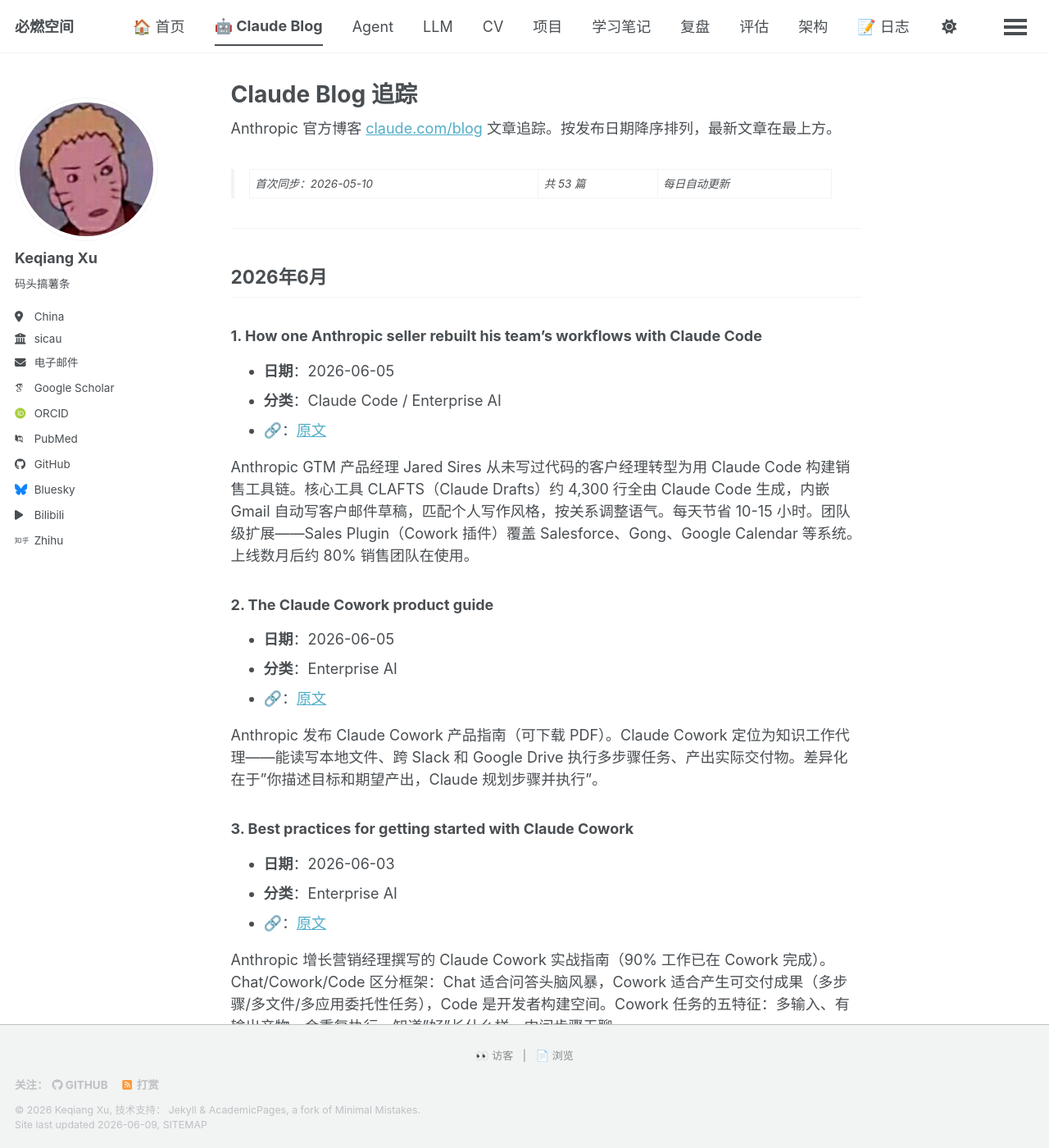
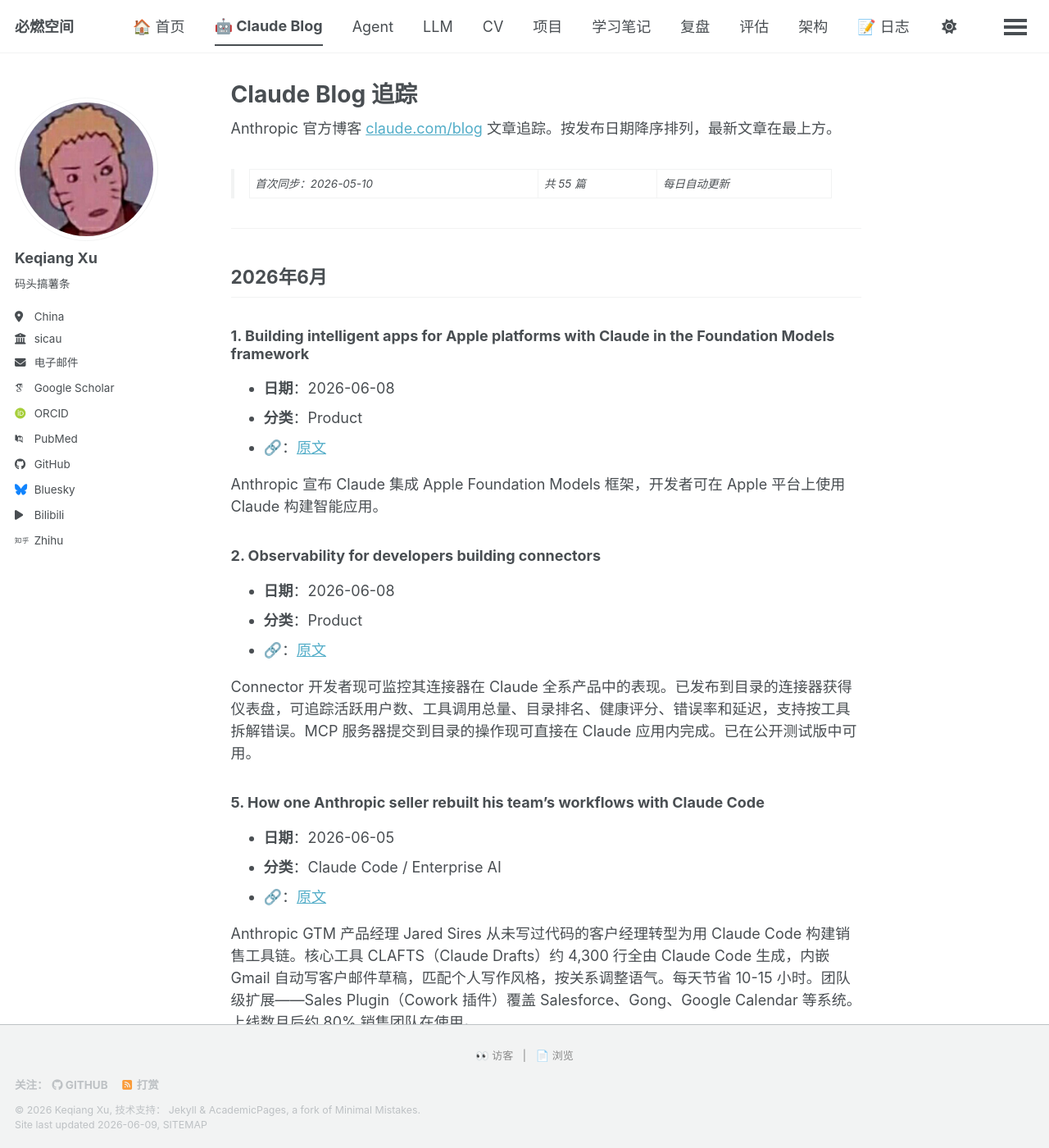
Before and after one commit to Qnh233/Qnh233.github.io, a Jekyll site: the page built from _pages/claude-blog.md, in a window 1280 px wide and 1400 px high. Shown: the whole window at 82% size. Built offline with Jekyll 4.4.1, drawn with Linux system fonts in a browser that asks for light colours; some web fonts are replaced; a script bundle is joined from its source files by our own code; library files that are not in the unit come from our copies; comment, search, counter and statistics services are not loaded; some of the changed text lies outside the part shown.

Commit message:
feat: add 2 new Claude Blog articles from 2026-06-08
- Building intelligent apps for Apple platforms with Claude
- Observability for developers building connectors
- Total: 53 → 55 articles

```diff
--- a/_pages/claude-blog.md
+++ b/_pages/claude-blog.md
@@ -9,13 +9,27 @@
 
 Anthropic 官方博客 [claude.com/blog](https://claude.com/blog) 文章追踪。按发布日期降序排列，最新文章在最上方。
 
-> 首次同步：2026-05-10 | 共 53 篇 | 每日自动更新
+> 首次同步：2026-05-10 | 共 55 篇 | 每日自动更新
 
 ---
 
 ## 2026年6月
 
-### 1. How one Anthropic seller rebuilt his team's workflows with Claude Code
+### 1. Building intelligent apps for Apple platforms with Claude in the Foundation Models framework
+- **日期**：2026-06-08
+- **分类**：Product
+- **🔗**：[原文](https://claude.com/blog)
+
+Anthropic 宣布 Claude 集成 Apple Foundation Models 框架，开发者可在 Apple 平台上使用 Claude 构建智能应用。
+
+### 2. Observability for developers building connectors
+- **日期**：2026-06-08
+- **分类**：Product
+- **🔗**：[原文](https://claude.com/blog/observability-for-developers-building-connectors)
+
+Connector 开发者现可监控其连接器在 Claude 全系产品中的表现。已发布到目录的连接器获得仪表盘，可追踪活跃用户数、工具调用总量、目录排名、健康评分、错误率和延迟，支持按工具拆解错误。MCP 服务器提交到目录的操作现可直接在 Claude 应用内完成。已在公开测试版中可用。
+
+### 5. How one Anthropic seller rebuilt his team's workflows with Claude Code
 - **日期**：2026-06-05
 - **分类**：Claude Code / Enterprise AI
 - **🔗**：[原文](https://claude.com/blog/how-anthropic-uses-claude-gtm-engineering)
@@ -29,35 +43,35 @@
 
 Anthropic 发布 Claude Cowork 产品指南（可下载 PDF）。Claude Cowork 定位为知识工作代理——能读写本地文件、跨 Slack 和 Google Drive 执行多步骤任务、产出实际交付物。差异化在于"你描述目标和期望产出，Claude 规划步骤并执行"。
 
-### 3. Best practices for getting started with Claude Cowork
+### 5. Best practices for getting started with Claude Cowork
 - **日期**：2026-06-03
 - **分类**：Enterprise AI
 - **🔗**：[原文](https://claude.com/blog/best-practices-for-getting-started-with-claude-cowork)
 
 Anthropic 增长营销经理撰写的 Claude Cowork 实战指南（90% 工作已在 Cowork 完成）。Chat/Cowork/Code 区分框架：Chat 适合问答头脑风暴，Cowork 适合产生可交付成果（多步骤/多文件/多应用委托性任务），Code 是开发者构建空间。Cowork 任务的五特征：多输入、有输出产物、会重复执行、知道"好"长什么样、中间步骤无聊。
 
-### 4. Running an AI-native engineering org
+### 6. Running an AI-native engineering org
 - **日期**：2026-06-03
 - **分类**：Claude Code
 - **🔗**：[原文](https://claude.com/blog/running-an-ai-native-engineering-org)
 
 Claude Code 团队工程负责人撰写。核心论点：写代码/测试/重构已不再是瓶颈——验证、代码审查和安全取代它们。四个被重写的规范：JIT 规划替代六个月路线图、先问 Claude 再问人、Claude 处理风格/bug/测试代码审查、角色模糊化。三大铁律：全员吃狗粮、组织扁平、废弃无效流程。
 
-### 5. Lessons from building Claude Code: How we use skills
+### 7. Lessons from building Claude Code: How we use skills
 - **日期**：2026-06-03
 - **分类**：Claude Code
 - **🔗**：[原文](https://claude.com/blog/lessons-from-building-claude-code-how-we-use-skills)
 
 Claude Code 团队梳理内部 Skills 体系，归纳为九大类别：库/API 参考、产品验证、数据获取与分析、业务流程与团队自动化、代码脚手架与模板、代码质量与审查、CI/CD 与部署、运维 Runbook、基础设施运维。Skill 构建三技巧：不要重复常识、Gotchas 部分信号密度最高、好 Skill 干净落入一个类别。
 
-### 6. How Anthropic enables self-service data analytics with Claude
+### 8. How Anthropic enables self-service data analytics with Claude
 - **日期**：2026-06-03
 - **分类**：Enterprise AI
 - **🔗**：[原文](https://claude.com/blog/how-anthropic-enables-self-service-data-analytics-with-claude)
 
 Anthropic 内部 95% 商业分析查询已由 Claude 自动化。核心论点：分析准确率是上下文和验证问题，不是代码生成问题。三大失败模式：概念→实体歧义、数据陈旧、检索失败。智能数据分析栈：数据基础层（canonical 单一真相源数据集）→ 维护验证层（持续维护防腐化）→ Skills 层（确保 agent 找到正确答案）。
 
-### 7. A harness for every task: dynamic workflows in Claude Code
+### 9. A harness for every task: dynamic workflows in Claude Code
 - **日期**：2026-06-02
 - **分类**：Claude Code
 - **🔗**：[原文](https://claude.com/blog/a-harness-for-every-task-dynamic-workflows-in-claude-code)
@@ -240,154 +254,154 @@
 
 ## 2026年4月及更早
 
-### 32. Building AI agents for the enterprise
+### 34. Building AI agents for the enterprise
 - **日期**：2026-04-30
 - **分类**：Agents
 - **🔗**：[原文](https://claude.com/blog/building-ai-agents-for-the-enterprise)
 
 企业 AI 代理建设指南。基于 Anthropic 经济指数（美国 40% 员工工作中使用 AI），阐述企业 AI 转型三大支柱，含 L'Oreal、Lyft、Rakuten 客户案例及六个月部署框架。
 
-### 33. Claude Security is now in public beta
+### 35. Claude Security is now in public beta
 - **日期**：2026-04-30
 - **分类**：Product
 - **🔗**：[原文](https://claude.com/blog/claude-security-is-now-in-public-beta)
 
 Claude Security 进入公开测试阶段，面向企业安全团队提供 AI 安全能力。
 
-### 34. Lessons from building Claude Code: Prompt caching is everything
+### 36. Lessons from building Claude Code: Prompt caching is everything
 - **日期**：2026-04-30
 - **分类**：Claude Code
 - **🔗**：[原文](https://claude.com/blog/lessons-from-building-claude-code-prompt-caching-is-everything)
 
 Prompt caching 优化核心经验：系统提示词按静态在前动态在后最大化缓存命中、不要在会话中途切换模型、不要中途增删工具（破坏整体缓存）、Plan Mode 围绕缓存约束设计。缓存命中率过低触发 SEV 告警。
 
-### 35. How Kepler built verifiable AI for financial services with Claude
+### 37. How Kepler built verifiable AI for financial services with Claude
 - **日期**：2026-04-30
 - **分类**：Enterprise AI
 - **🔗**：[原文](https://claude.com/blog/how-kepler-built-verifiable-ai-for-financial-services-with-claude)
 
 Kepler 利用 Claude 为金融服务业构建可验证 AI 系统。
 
-### 36. Deploying agentic AI across the enterprise with Claude Cowork
+### 38. Deploying agentic AI across the enterprise with Claude Cowork
 - **日期**：2026-04-29
 - **分类**：Agents
 - **🔗**：[原文](https://claude.com/blog/deploying-agentic-ai-across-the-enterprise-with-claude-cowork)
 
 通过 Claude Cowork 在企业中部署智能体 AI 的指南。
 
-### 37. Claude API skill now in CodeRabbit, JetBrains, Resolve AI, and Warp
+### 39. Claude API skill now in CodeRabbit, JetBrains, Resolve AI, and Warp
 - **日期**：2026-04-29
 - **分类**：Agents
 - **🔗**：[原文](https://claude.com/blog/claude-api-skill-now-in-coderabbit-jetbrains-resolve-ai-and-warp)
 
 Claude API 技能集成到 CodeRabbit、JetBrains、Resolve AI 和 Warp 等开发工具。
 
-### 38. Product development in the agentic era
+### 40. Product development in the agentic era
 - **日期**：2026-04-29
 - **分类**：Agents
 - **🔗**：[原文](https://claude.com/blog/product-development-in-the-agentic-era)
 
 探讨智能体时代的产品开发方法论。
 
-### 39. Onboarding Claude Code like a new developer: Lessons from 17 years of development
+### 41. Onboarding Claude Code like a new developer: Lessons from 17 years of development
 - **日期**：2026-04-28
 - **分类**：Claude Code
 - **🔗**：[原文](https://claude.com/blog/onboarding-claude-code-like-a-new-developer-lessons-from-17-years-of-development)
 
 将 Claude Code 当作"新开发者"入职的经验和最佳实践。
 
-### 40. New connectors in Claude for everyday life
+### 42. New connectors in Claude for everyday life
 - **日期**：2026-04-23
 - **分类**：Product
 - **🔗**：[原文](https://claude.com/blog/new-connectors-in-claude-for-everyday-life)
 
 Claude 新增日常生活连接器，扩展与日常工具和服务的集成能力。
 
-### 41. Built-in memory for Claude Managed Agents
+### 43. Built-in memory for Claude Managed Agents
 - **日期**：2026-04-23
 - **分类**：Product
 - **🔗**：[原文](https://claude.com/blog/built-in-memory-for-claude-managed-agents)
 
 Claude Managed Agents 新增内置记忆功能。
 
-### 42. Building agents that reach production systems with MCP
+### 44. Building agents that reach production systems with MCP
 - **日期**：2026-04-22
 - **分类**：Agents
 - **🔗**：[原文](https://claude.com/blog/building-agents-that-reach-production-systems-with-mcp)
 
 使用 MCP 构建能连接生产系统的 AI 智能体。
 
-### 43. Introducing Claude Design by Anthropic Labs
+### 45. Introducing Claude Design by Anthropic Labs
 - **日期**：2026-04-17
 - **分类**：Product
 - **🔗**：[原文](https://www.anthropic.com/news)
 
 Anthropic Labs 推出 Claude Design，支持创建交互式设计、原型、幻灯片等视觉作品。
 
-### 44. Redesigning Claude Code on desktop for parallel agents
+### 46. Redesigning Claude Code on desktop for parallel agents
 - **日期**：2026-04-14
 - **分类**：Product
 - **🔗**：[原文](https://claude.com/blog/redesigning-claude-code-on-desktop-for-parallel-agents)
 
 Claude Code 桌面端重新设计，支持并行智能体操作。
 
-### 45. Preparing your security program for AI-accelerated offense
+### 47. Preparing your security program for AI-accelerated offense
 - **日期**：2026-04-10
 - **分类**：Security
 - **🔗**：[原文](https://claude.com/blog/preparing-your-security-program-for-ai-accelerated-offense)
 
 如何为 AI 加速的攻击手段准备安全防护方案。
 
-### 46. Claude Managed Agents: get to production 10x faster
+### 48. Claude Managed Agents: get to production 10x faster
 - **日期**：2026-04-08
 - **分类**：Product
 - **🔗**：[原文](https://claude.com/blog/claude-managed-agents-get-to-production-10x-faster)
 
 Claude Managed Agents 帮助企业将智能体部署速度提升 10 倍。
 
-### 47. Project Glasswing
+### 49. Project Glasswing
 - **日期**：2026-04-07
 - **分类**：Security
 - **🔗**：[原文](https://www.anthropic.com/news)
 
 新安全倡议 Project Glasswing，联合 AWS、Apple、Broadcom、Cisco、CrowdStrike、Google、JPMorganChase 等公司，致力于保护全球最关键的软件。
 
-### 48. Harnessing Claude's intelligence
+### 50. Harnessing Claude's intelligence
 - **日期**：2026-04-02
 - **分类**：Guide
 - **🔗**：[原文](https://claude.com/blog/harnessing-claudes-intelligence)
 
 如何充分利用 Claude 的智能能力。
 
-### 49. What 81,000 people want from AI
+### 51. What 81,000 people want from AI
 - **日期**：2026-03-18
 - **分类**：Research
 - **🔗**：[原文](https://www.anthropic.com/news)
 
 近 81,000 名 Claude.ai 用户参与的同类最大规模定性研究，了解用户如何使用 AI 以及期望。
 
-### 50. Claude now creates interactive charts, diagrams and visualizations
+### 52. Claude now creates interactive charts, diagrams and visualizations
 - **日期**：2026-03-12
 - **分类**：Product
 - **🔗**：[原文](https://claude.com/blog/claude-now-creates-interactive-charts-diagrams-and-visualizations)
 
 Claude 新增创建交互式图表和可视化内容的能力。
 
-### 51. Claude is a space to think
+### 53. Claude is a space to think
 - **日期**：2026-02-04
 - **分类**：Announcement
 - **🔗**：[原文](https://www.anthropic.com/news)
 
 Anthropic 明确 Claude 保持无广告模式，解释广告激励机制与有用 AI 助手不兼容。
 
-### 52. How enterprises are building AI agents in 2026
+### 54. How enterprises are building AI agents in 2026
 - **日期**：2025-12-09
 - **分类**：Agents
 - **🔗**：[原文](https://claude.com/blog/how-enterprises-are-building-ai-agents-in-2026)
 
 2026 年企业构建 AI 智能体的趋势和方法。
 
-### 53. Improving frontend design through Skills
+### 55. Improving frontend design through Skills
 - **日期**：2025-11-12
 - **分类**：Guide
 - **🔗**：[原文](https://claude.com/blog/improving-frontend-design-through-skills)
@@ -396,4 +410,4 @@
 
 ---
 
-*最后更新：2026-06-09 · 共 53 篇文章*
+*最后更新：2026-06-09 · 共 55 篇文章*
```
Also changed, not shown: other parts of _pages/claude-blog.md (+24 -24 lines).
